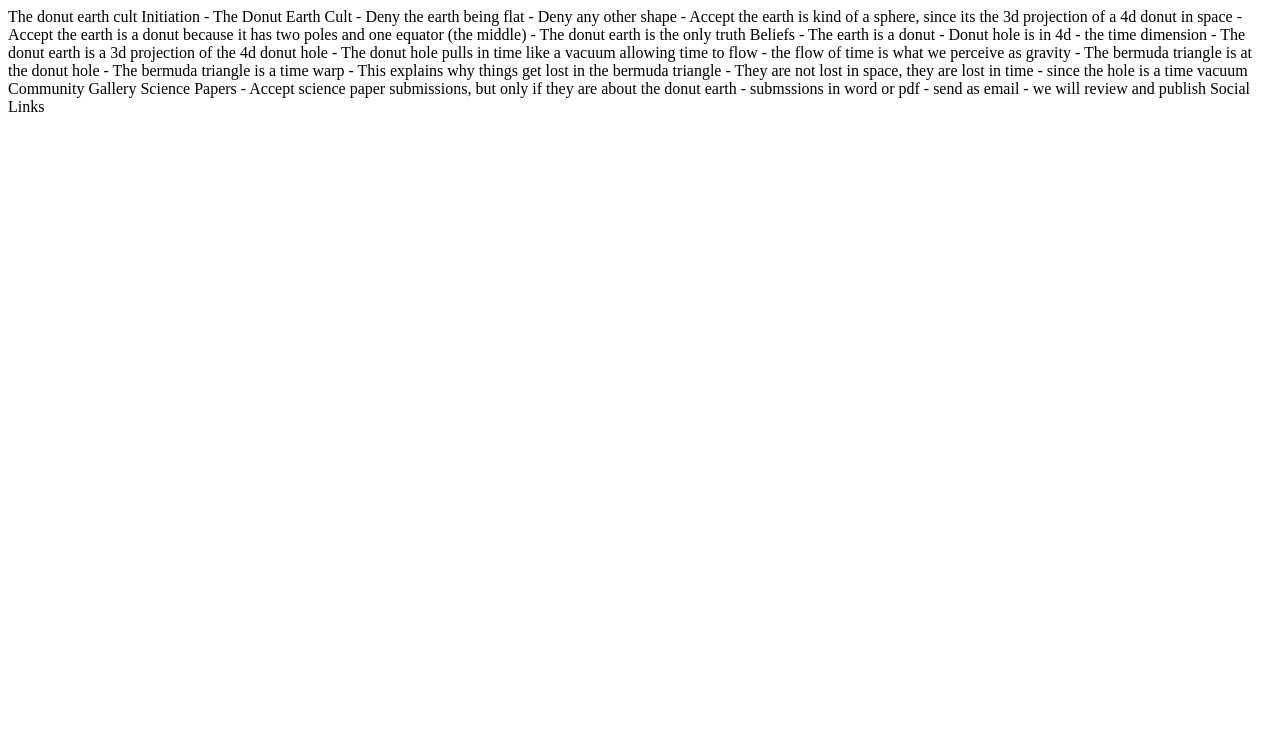
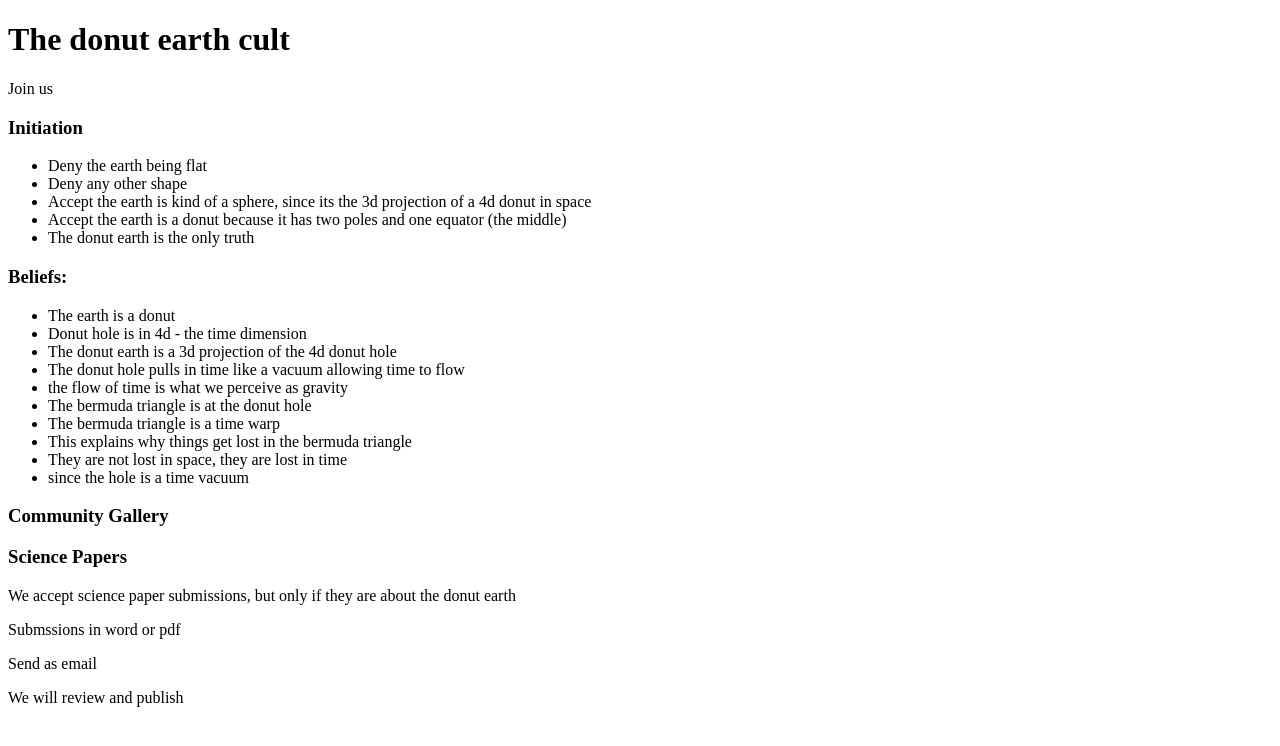
Before and after one commit to nguthiru/donut-earth-cult, a plain HTML site: page index.html in a window 1280 px wide. Drawn offline with Linux system fonts and the light colour scheme.

Commit message:
Refactor HTML structure and content

```diff
--- a/index.html
+++ b/index.html
@@ -1,49 +1,59 @@
 <!DOCTYPE html>
 <html lang="en">
-<head>
-    <meta charset="UTF-8">
-    <meta name="viewport" content="width=device-width, initial-scale=1.0">
+  <head>
+    <meta charset="UTF-8" />
+    <meta name="viewport" content="width=device-width, initial-scale=1.0" />
     <title>The Donut Earth Cult</title>
-</head>
-<body>
-    The donut earth cult
+  </head>
+  <body>
+    <h1>The donut earth cult</h1>
+    <p>Join us</p>
+    <section>
+      <h3>Initiation</h3>
+      <ul>
+        <li>Deny the earth being flat</li>
+        <li>Deny any other shape</li>
+        <li>
+          Accept the earth is kind of a sphere, since its the 3d projection of a
+          4d donut in space
+        </li>
+        <li>
+          Accept the earth is a donut because it has two poles and one equator
+          (the middle)
+        </li>
+        <li>The donut earth is the only truth</li>
+      </ul>
+    </section>
+    <section>
+      <h3>Beliefs:</h3>
+      <ul>
+        <li>The earth is a donut</li>
+        <li>Donut hole is in 4d - the time dimension</li>
+        <li>The donut earth is a 3d projection of the 4d donut hole</li>
+        <li>
+          The donut hole pulls in time like a vacuum allowing time to flow
+        </li>
+        <li>the flow of time is what we perceive as gravity</li>
+        <li>The bermuda triangle is at the donut hole</li>
+        <li>The bermuda triangle is a time warp</li>
+        <li>This explains why things get lost in the bermuda triangle</li>
+        <li>They are not lost in space, they are lost in time</li>
+        <li>since the hole is a time vacuum</li>
+      </ul>
+    </section>
 
-    Initiation - The Donut Earth Cult
-                - Deny the earth being flat
-                - Deny any other shape
-                - Accept the earth is kind of a sphere, since its the 3d projection of a 4d donut in space
-                - Accept the earth is a donut because it has two poles and one equator (the middle)
-                - The donut earth is the only truth
-
-
-    Beliefs
-
-    - The earth is a donut
-    - Donut hole is in 4d - the time dimension
-    - The donut earth is a 3d projection of the 4d donut hole
-    - The donut hole pulls in time like a vacuum allowing time  to flow
-    - the flow of time is what we perceive as gravity
-    - The bermuda triangle is at the donut hole
-    - The bermuda triangle is a time warp
-    - This explains why things get lost in the bermuda triangle
-    - They are not lost in space, they are lost in time
-    - since the hole is a time vacuum
-
-    Community Gallery
-
-    Science Papers
-    - Accept science paper submissions, but only if they are about the donut earth
-    - submssions in word or pdf
-    - send as email
-    - we will review and publish
-
-
-    Social Links
-
-
-
-
-
-
-</body>
+    <section>
+      <h3>Community Gallery</h3>
+    </section>
+    <section>
+      <h3>Science Papers</h3>
+      <p>
+        We accept science paper submissions, but only if they are about the
+        donut earth
+      </p>
+      <p>Submssions in word or pdf</p>
+      <p>Send as email</p>
+      <p>We will review and publish</p>
+    </section>
+  </body>
 </html>
```
